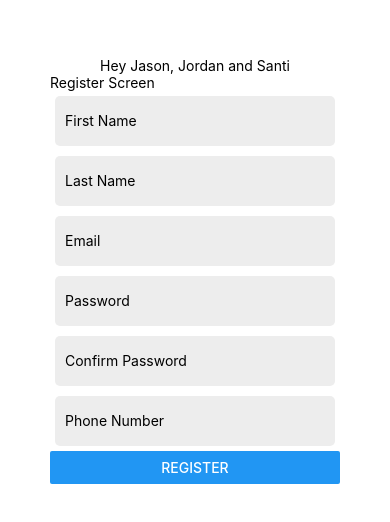
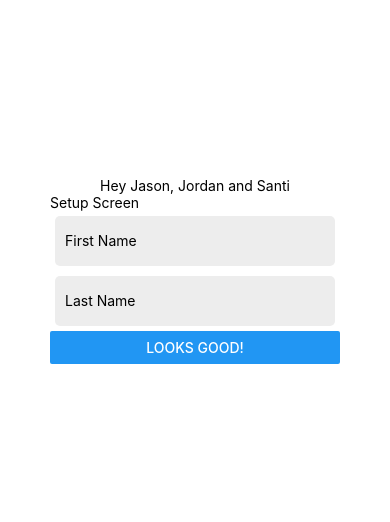
Before and after one commit to Team-Couplets/Couplets, a React Native app in the folder client/: screen / in a window 390 px wide. Shown: the part 152-674 px from the top of the page. Built offline with nearby package versions, Linux system fonts and the light colour scheme.

Commit message:
changed register to setup screen for setting up user profile

```diff
--- a/client/App.js
+++ b/client/App.js
@@ -2,7 +2,7 @@ import { StatusBar } from "expo-status-bar";
 import { StyleSheet, Text, View } from "react-native";
 //import {NavigationContainer} from "@react-navigation/native";
 import LoginScreen from "./src/screens/LoginScreen";
-import RegisterScreen from "./src/screens/RegisterScreen";
+import SetupScreen from "./src/screens/SetupScreen";
 
 export default function App() {
   return (
@@ -10,7 +10,7 @@ export default function App() {
     <View style={styles.container}>
       <Text>Hey Jason, Jordan and Santi</Text>
       {/* <LoginScreen></LoginScreen> */}
-      <RegisterScreen></RegisterScreen>
+      <SetupScreen></SetupScreen>
       <StatusBar style="auto" />
     </View>
 
--- a/client/src/screens/RegisterScreen.js
+++ b/client/src/screens/SetupScreen.js
@@ -1,24 +1,21 @@
 import React from 'react';
-import { StyleSheet, Text, View, TextInput, SafeAreaView, ScrollView, Button} from "react-native";
+import { StyleSheet, Text, View, TextInput, SafeAreaView, ScrollView, Button, Alert} from "react-native";
 
 //This is the setup for sign up screen
-const RegisterScreen = () => {
+const SetupScreen = () => {
     const [firstName, onChangeFirstName] = React.useState('');
     const [lastName, onChangeLastName] = React.useState('');
 
   return(
     <SafeAreaView>
       <ScrollView>
-        <Text>Register Screen</Text>
+        <Text>Setup Screen</Text>
         <TextInput style={styles.inputBox} label = "firstName" value={firstName} onChangeText={onChangeFirstName} placeholder="First Name"/>
         <TextInput style={styles.inputBox} label = "lastName" value={lastName} onChangeText={onChangeLastName} placeholder="Last Name"/>
-        <TextInput style={styles.inputBox} label = "email" keyboardType='email-address' placeholder="Email"/>
-        <TextInput style={styles.inputBox} label = "password" secureTextEntry={true} placeholder="Password"/>
-        <TextInput style={styles.inputBox} label = "confirmPassword" secureTextEntry={true} placeholder="Confirm Password"/>
-        <TextInput style={styles.inputBox} label = "phoneNumber" keyboardType='phone-pad' placeholder="Phone Number"/>
+
         <Button onPress={() => Alert.alert('Register button pressed')}
             style={styles.registerBtn}
-            title="REGISTER"></Button>
+            title="LOOKS GOOD!"></Button>
       </ScrollView>
   </SafeAreaView>
 
@@ -35,4 +32,4 @@ const styles = StyleSheet.create({
   }
 });
 
-export default RegisterScreen;
+export default SetupScreen;
```
